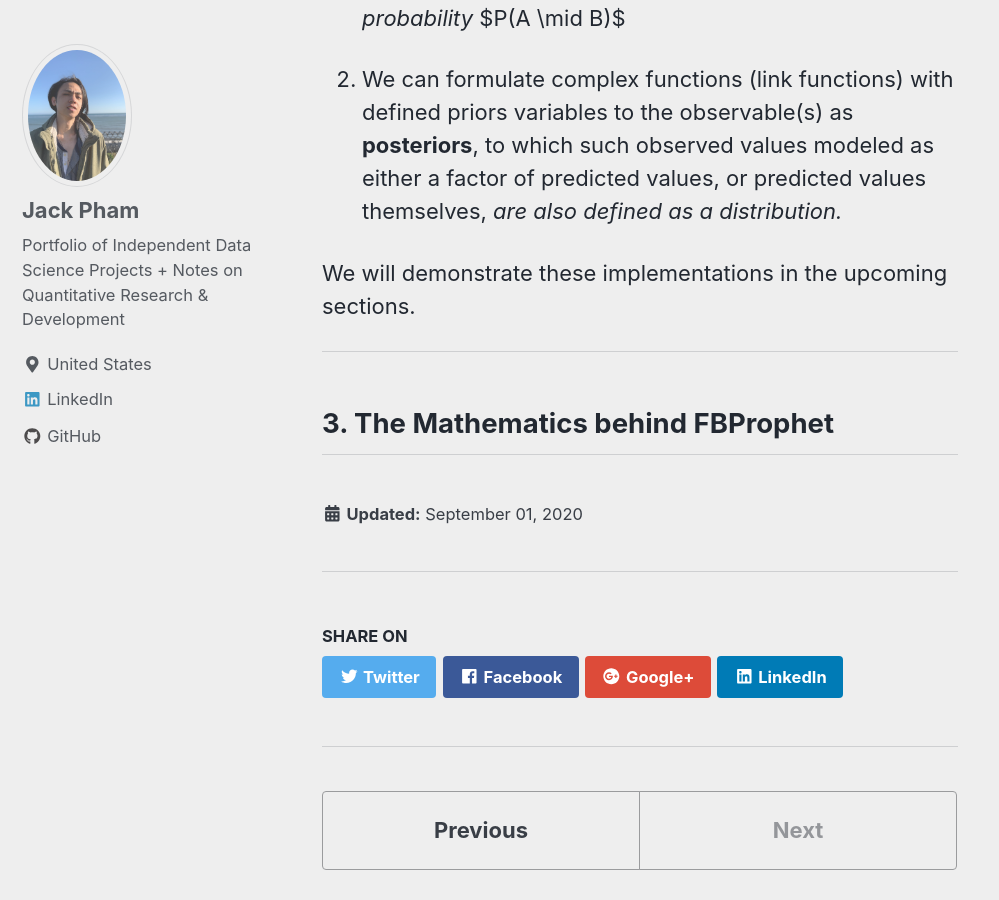
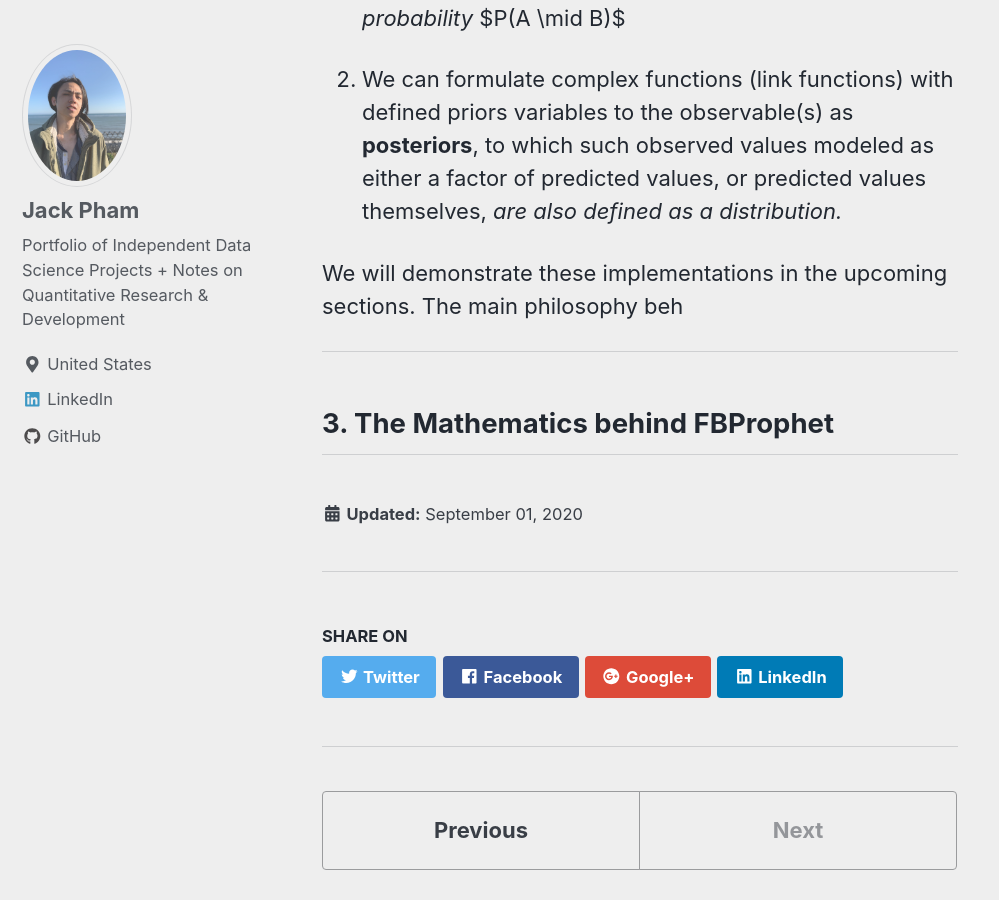
Before and after one commit to jp-quant/jp-quant.github.io, a Jekyll site: the page built from _posts/2020-09-01-fbprophet_bayesian_glm.md, in a window 1280 px wide and 900 px high, scrolled down 5283 px. Shown: the whole window, without its empty margins (0-999 px from the left). Built offline with Jekyll 4.4.1, drawn with Linux system fonts in a browser that asks for light colours; nearby versions of some CDN libraries.

Commit message:
_posts/2020-09-01-fbprophet_bayesian_glm.md updated from https://stackedit.io/

```diff
--- a/_posts/2020-09-01-fbprophet_bayesian_glm.md
+++ b/_posts/2020-09-01-fbprophet_bayesian_glm.md
@@ -84,14 +84,14 @@ Shortly put in details, implementation of Bayesian Statistics on time-series GLM
 
 2. We can formulate complex functions (link functions) with defined priors variables to the observable(s) as **posteriors**, to which such observed values modeled as either a factor of predicted values, or predicted values themselves, *are also defined as a distribution.*
 
-We will demonstrate these implementations in the upcoming sections.
+We will demonstrate these implementations in the upcoming sections. The main philosophy beh
 
 ---
 ## 3. The Mathematics behind FBProphet
 
 
 <!--stackedit_data:
-eyJoaXN0b3J5IjpbLTE5MDU1OTc3MjksMTEwNjQ2MDQxNSwxNz
+eyJoaXN0b3J5IjpbLTEyMTE1MjUzNjMsMTEwNjQ2MDQxNSwxNz
 MwNDI3NzkxLDEwOTg5OTM0NDAsLTE2NDA1NTc4MjUsLTk5NTM1
 NDc0OCwtMTEzNTcyMDU0MF19
 -->
```
